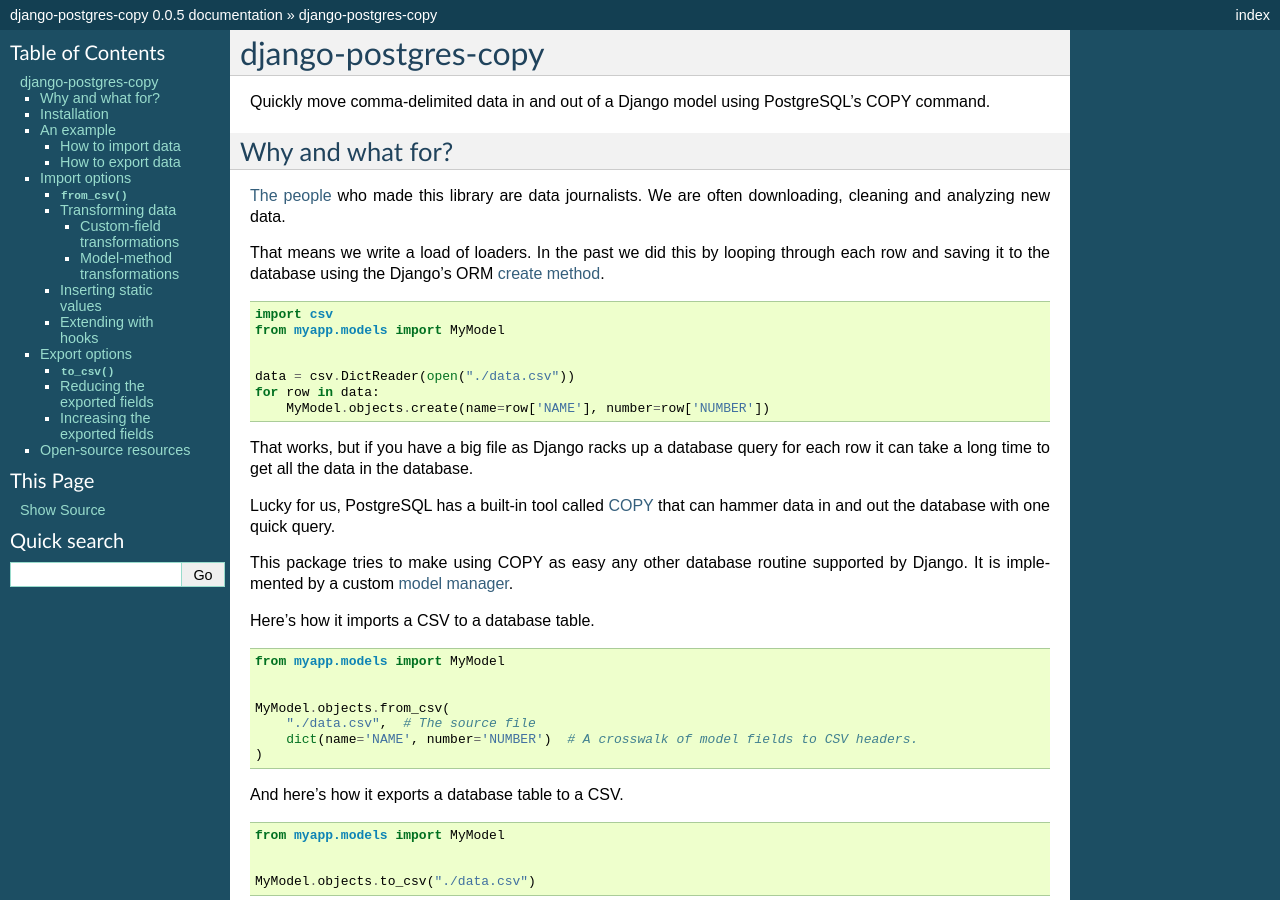
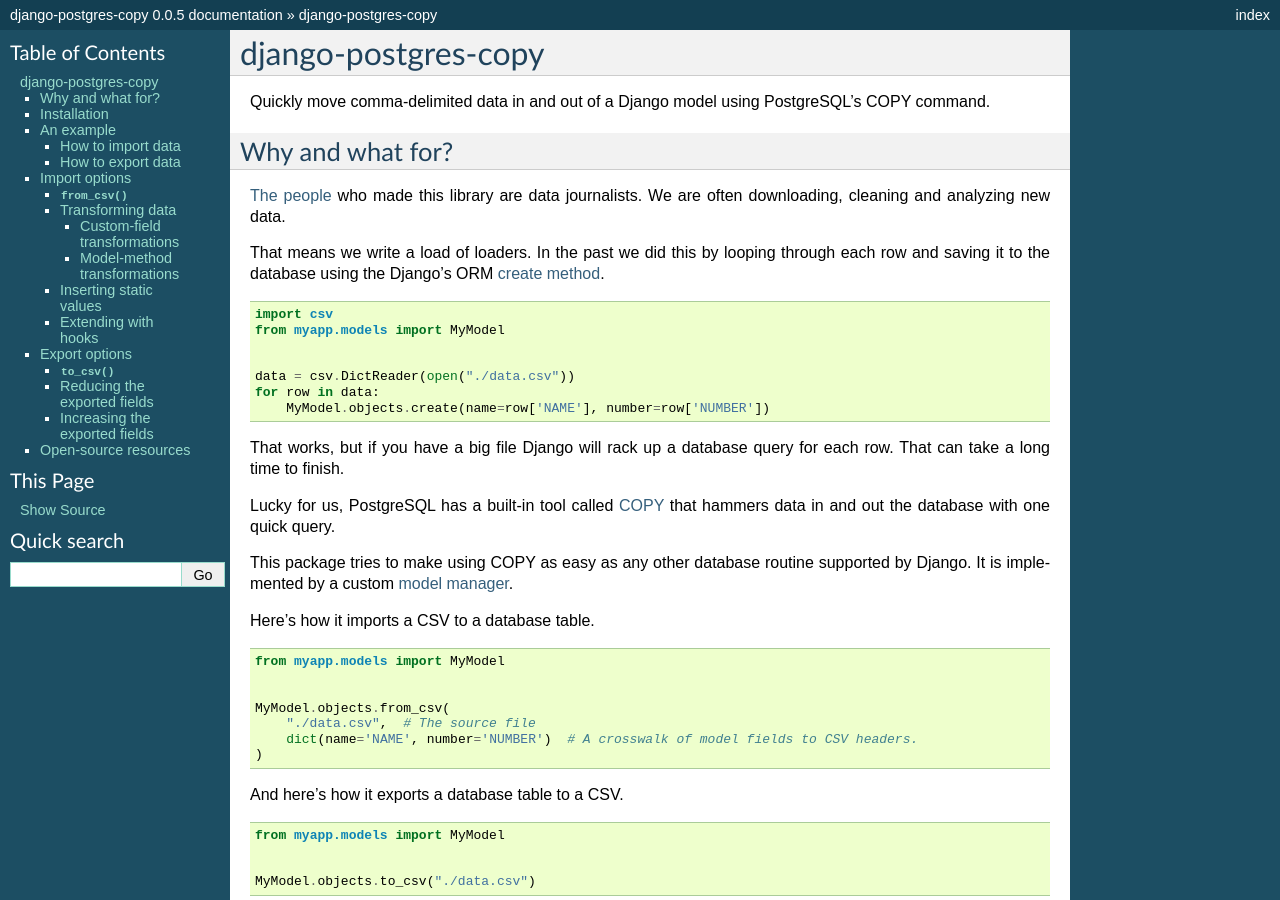
Before and after one commit to palewire/django-postgres-copy, a Sphinx documentation site: the page built from docs/index.rst, in a window 1280 px wide and 900 px high. Built offline with Sphinx 7.4.7, drawn with Linux system fonts in a browser that asks for light colours; some of the changed text lies outside the part shown.

Commit message:
docfixes

```diff
--- a/docs/index.rst
+++ b/docs/index.rst
@@ -22,11 +22,11 @@ That means we write a load of loaders. In the past we did this by looping throug
     for row in data:
         MyModel.objects.create(name=row['NAME'], number=row['NUMBER'])
 
-That works, but if you have a big file as Django racks up a database query for each row it can take a long time to get all the data in the database.
+That works, but if you have a big file Django will rack up a database query for each row. That can take a long time to finish.
 
-Lucky for us, PostgreSQL has a built-in tool called `COPY <http://www.postgresql.org/docs/9.4/static/sql-copy.html>`_ that can hammer data in and out the database with one quick query.
+Lucky for us, PostgreSQL has a built-in tool called `COPY <http://www.postgresql.org/docs/9.4/static/sql-copy.html>`_ that hammers data in and out the database with one quick query.
 
-This package tries to make using COPY as easy any other database routine supported by Django. It is implemented by a custom `model manager <https://docs.djangoproject.com/en/dev/topics/db/managers/>`_.
+This package tries to make using COPY as easy as any other database routine supported by Django. It is implemented by a custom `model manager <https://docs.djangoproject.com/en/dev/topics/db/managers/>`_.
 
 Here's how it imports a CSV to a database table.
 
@@ -141,7 +141,7 @@ Run your exporter and that's it.
 
     $ python manage.py myexportcommand
 
-That's it. You can even export your queryset after any filters or other tricks. This will work;
+That's it. You can even export your queryset after any filters or other tricks. This will work:
 
 .. code-block:: python
 
```
